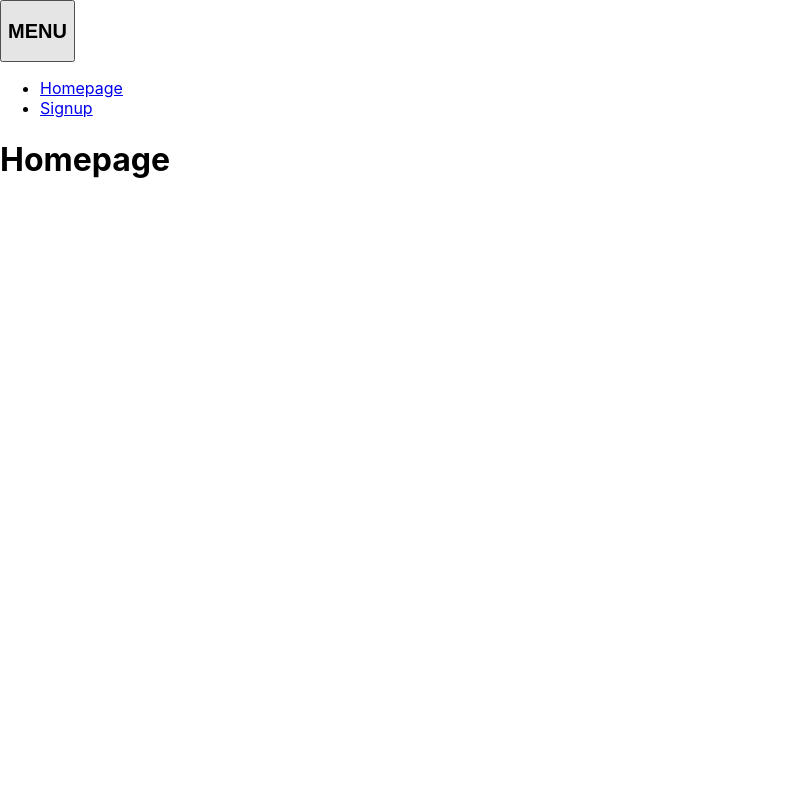
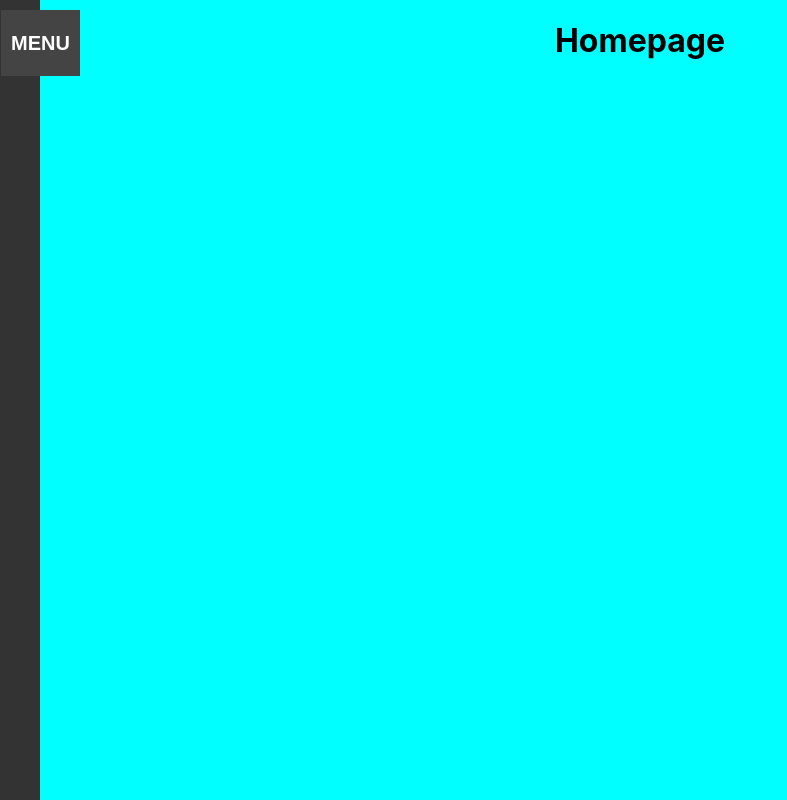
Before and after one commit to lawrahkonwea/prep_nano, a React (Create React App) app: page / in a window 1280 px wide. Shown: the whole page, without its empty margins (0-787 px from the left). Built offline with nearby package versions, Linux system fonts and the light colour scheme.

Commit message:
Styling for the rest of the page

```diff
--- a/src/App.css
+++ b/src/App.css
@@ -1,21 +1,61 @@
-.fade-enter {
-  opacity: 0;
-  transform: translateY(-20px);
+.home {
+  display: flex;
+  justify-content: center;
+  background-color: aqua;
+  height: 100vh;
 }
 
-.fade-enter-active {
-  opacity: 1;
-  transform: translateY(0);
-  transition: opacity 300ms ease-in, transform 300ms ease-in;
+li {
+  list-style: none;
 }
 
-.fade-exit {
-  opacity: 1;
-  transform: translateY(0);
+.sidebar {
+  position: fixed;
+  top: 0;
+  left: -250px;
+  width: 250px;
+  height: 100vh;
+  background-color: #333;
+  color: #fff;
+  padding: 20px;
+  transition: left 0.3s ease-in-out;
 }
 
-.fade-exit-active {
-  opacity: 0;
-  transform: translateY(-20px);
-  transition: opacity 300ms ease-out, transform 300ms ease-out;
+.sidebar.visible {
+  left: 0;
 }
+
+.toggle-button {
+  position: absolute;
+  top: 10px;
+  right: -40px;
+  padding: 5px 10px;
+  background-color: #444;
+  color: #fff;
+  border: none;
+  cursor: pointer;
+}
+
+.nav-list {
+  list-style: none;
+  padding: 0;
+  margin-top: 50px;
+}
+
+.nav-item {
+  margin-bottom: 10px;
+}
+
+.nav-item a {
+  color: #fff;
+  text-decoration: none;
+}
+
+.nav-item a:hover {
+  text-decoration: underline;
+}
+
+.active-link {
+  color: #ff5722;
+  font-weight: bold;
+}
```
